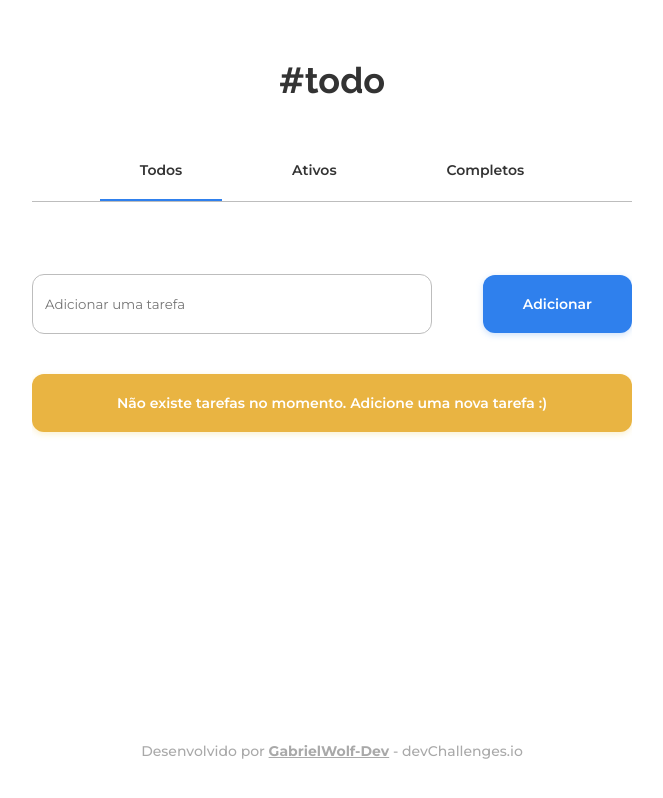
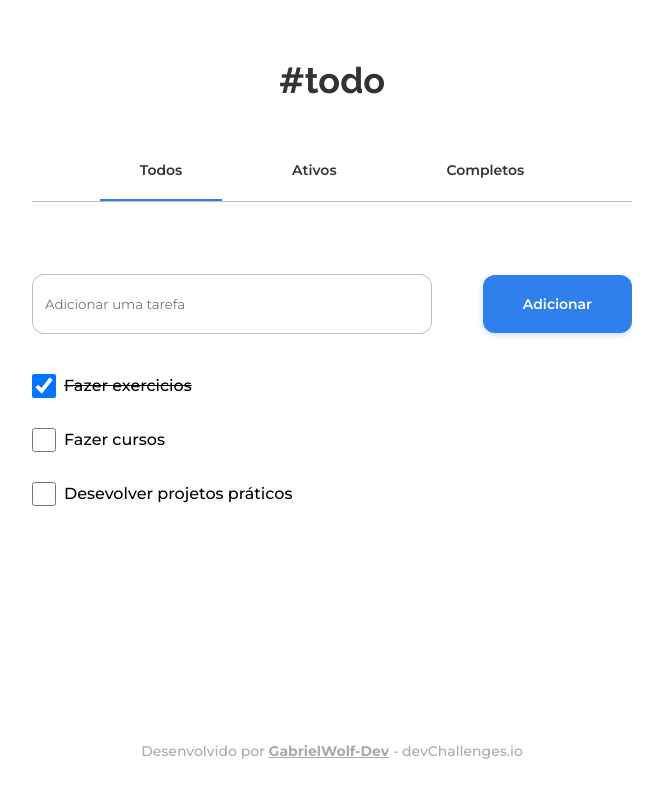
Before and after one commit to GabrielWolf-Dev/todo-list-vue, a Vue app: page / in a window 1280 px wide. Shown: the whole page, without its empty margins (308-971 px from the left). Built offline with nearby package versions, Linux system fonts and the light colour scheme; data requests are answered from the project's data file.

Commit message:
feat: Add input validation when is empty

```diff
--- a/api.json
+++ b/api.json
@@ -1,3 +1,19 @@
 {
-  "todos": []
+  "todos": [
+    {
+      "id": 1,
+      "value": "Fazer exercicios",
+      "completed": true
+    },
+    {
+      "id": 2,
+      "value": "Fazer cursos",
+      "completed": false
+    },
+    {
+      "id": 3,
+      "value": "Desevolver projetos práticos",
+      "completed": false
+    }
+  ]
 }
--- a/src/components/InputText.vue
+++ b/src/components/InputText.vue
@@ -6,6 +6,7 @@
     :id="id"
     :placeholder="placeholder"
     v-model="todo"
+    required
   />
 </template>
 
```
